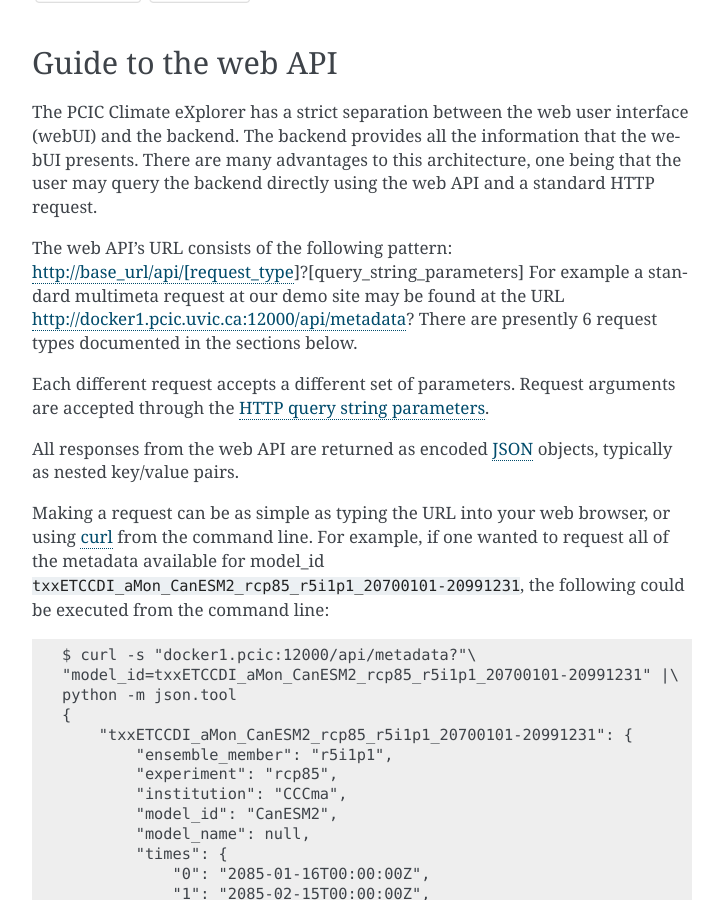
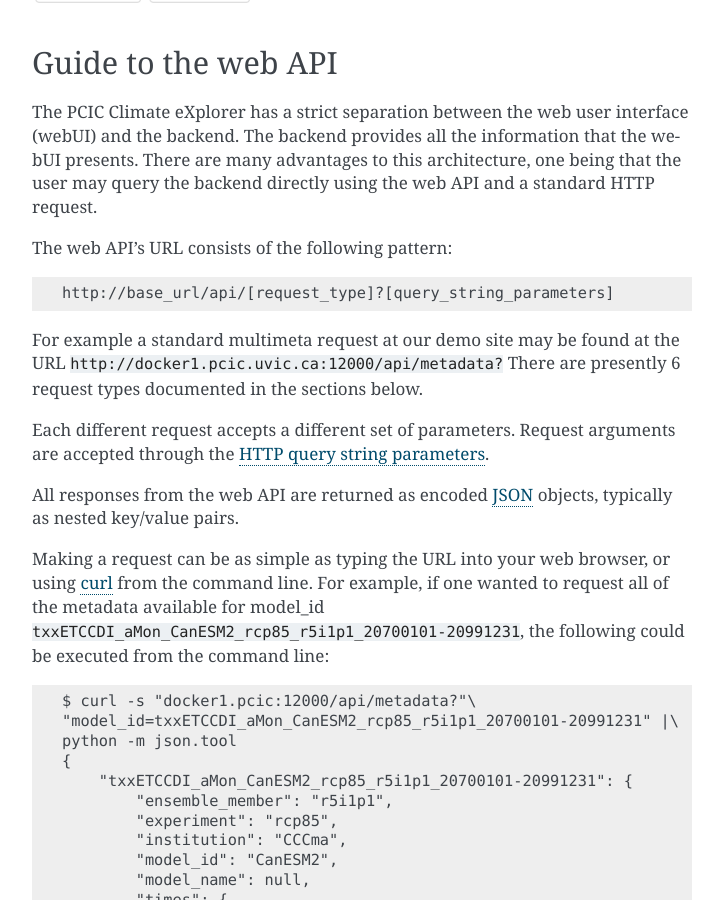
Before and after one commit to pacificclimate/climate-explorer, a Sphinx documentation site: the page built from doc/source/index.rst, in a window 1280 px wide and 900 px high, scrolled down 4243 px. Shown: the whole window, without its empty margins (388-1111 px from the left). Built offline with Sphinx 7.4.7, drawn with Linux system fonts in a browser that asks for light colours.

```diff
--- a/doc/source/index.rst
+++ b/doc/source/index.rst
@@ -80,7 +80,11 @@ Guide to the web API
 
 The PCIC Climate eXplorer has a strict separation between the web user interface (webUI) and the backend. The backend provides all the information that the webUI presents. There are many advantages to this architecture, one being that the user may query the backend directly using the web API and a standard HTTP request.
 
-The web API's URL consists of the following pattern: http://base_url/api/[request_type]?[query_string_parameters] For example a standard multimeta request at our demo site may be found at the URL http://docker1.pcic.uvic.ca:12000/api/metadata? There are presently 6 request types documented in the sections below.
+The web API's URL consists of the following pattern::
+
+  http://base_url/api/[request_type]?[query_string_parameters]
+
+For example a standard multimeta request at our demo site may be found at the URL ``http://docker1.pcic.uvic.ca:12000/api/metadata?`` There are presently 6 request types documented in the sections below.
 
 Each different request accepts a different set of parameters. Request arguments are accepted through the `HTTP query string parameters <https://en.wikipedia.org/wiki/Query_string>`_.
 
```
